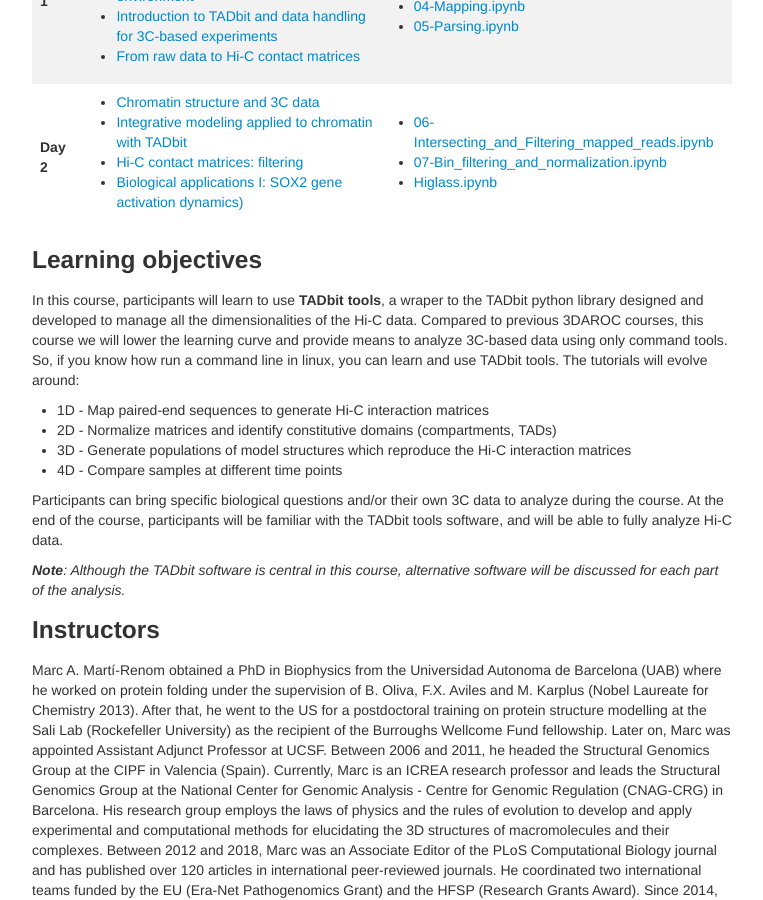
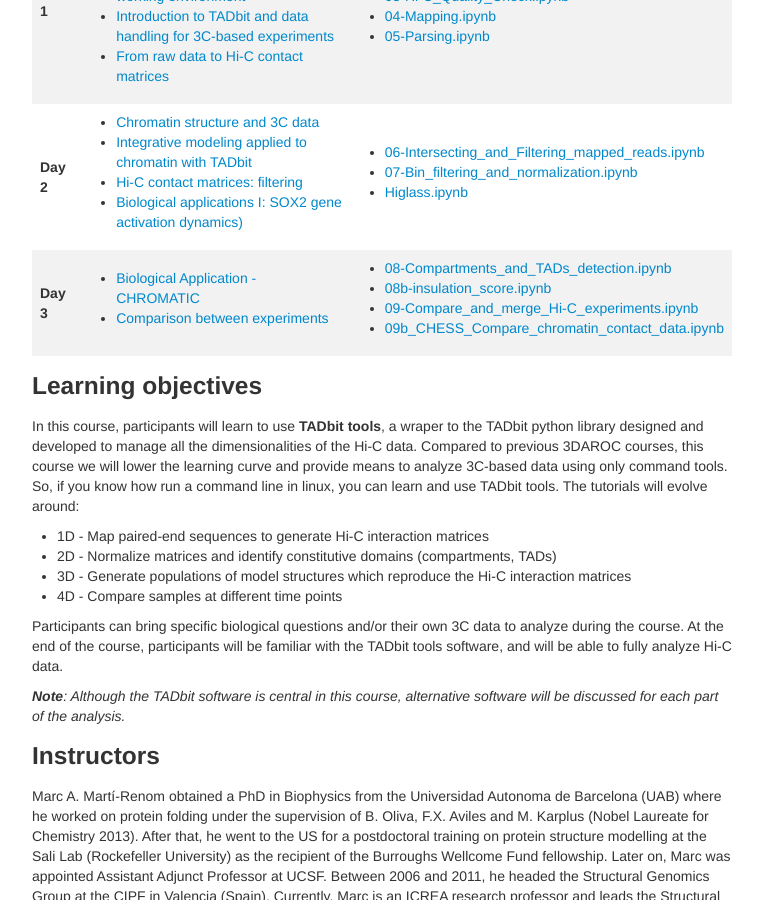
Before and after one commit to GTPB/3DAROC22, a Jekyll site: the page built from index.md, in a window 1280 px wide and 900 px high, scrolled down 1222 px. Shown: the whole window, without its empty margins (258-1021 px from the left). Built offline with Jekyll 4.4.1, drawn with Linux system fonts in a browser that asks for light colours; our own code applies the rules of GitHub Pages for plain Markdown files.

Commit message:
Added Presentations and Notebooks Day 3

```diff
--- a/index.md
+++ b/index.md
@@ -104,7 +104,24 @@
      </ul>
     </td>
    </tr>
+   <tr>
+    <td><strong>Day 3</strong></td>
+    <td>
+      <ul>
+       <li> <a href="./assets/Presentations/Day3/20221124_Applications(II)_CHROMATIC.pdf">Biological Application - CHROMATIC</a></li>
+       <li> <a href="./assets/Presentations/Day3/20221124_Comparison_between_experiments.pdf">Comparison between experiments</a></li>
+      </ul>
+    </td>
+    <td>
+    <ul>
+            <li> <a href="./assets/Notebooks/08-Compartments_and_TADs_detection.ipynb">08-Compartments_and_TADs_detection.ipynb</a></li>
+        <li> <a href="./assets/Notebooks/08b-insulation_score.ipynb">08b-insulation_score.ipynb</a></li>
+        <li> <a href="./assets/Notebooks/09-Compare_and_merge_Hi-C_experiments.ipynb">09-Compare_and_merge_Hi-C_experiments.ipynb</a></li>
+        <li> <a href="./assets/Notebooks/09b_CHESS_Compare_chromatin_contact_data.ipynb">09b_CHESS_Compare_chromatin_contact_data.ipynb</a></li>
 
+    </ul>
+   </td>
+  </tr>
 
   </tbody>
 </table>
```
Also changed, not shown: 4 other files.
